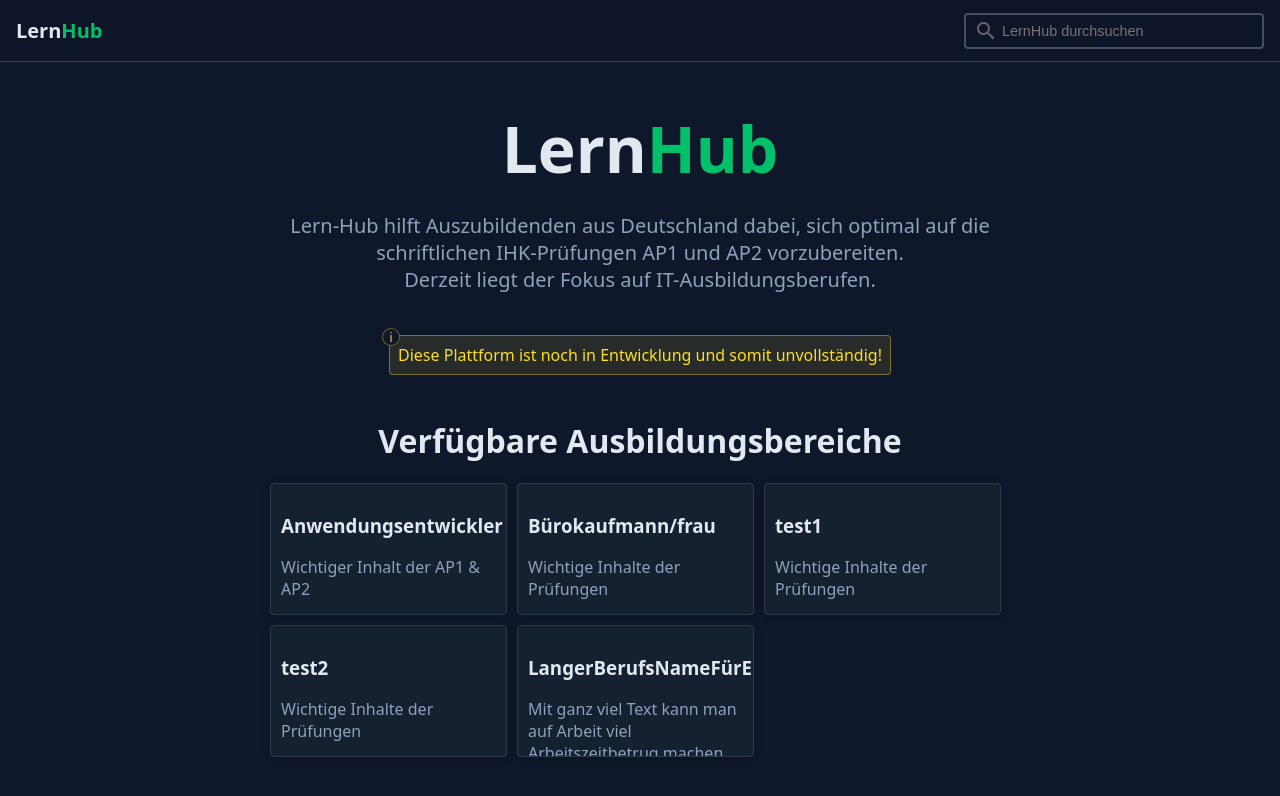
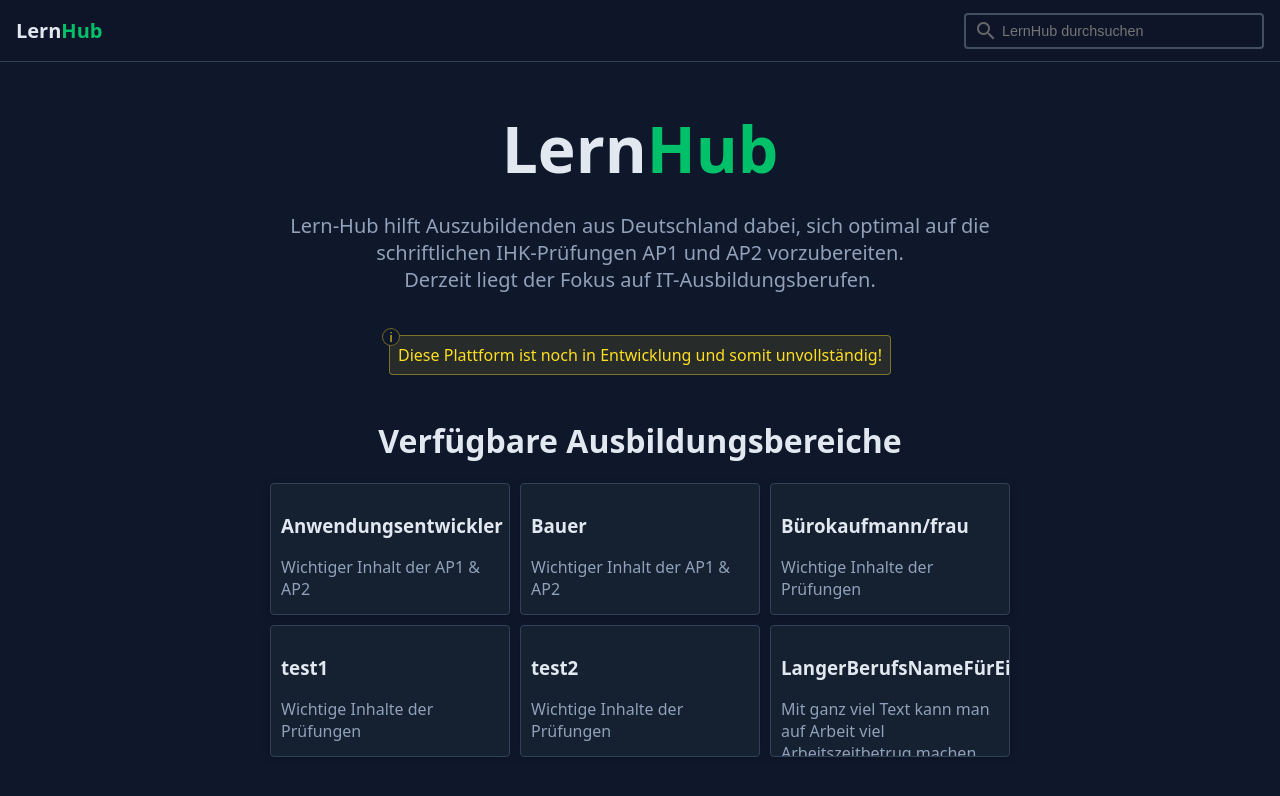
Before and after one commit to TeamThree-Devs/Lern-Hub, an Angular app in the folder frontend/: page / in a window 1280 px wide. Shown: the top 796 px of the page. Built offline with nearby package versions, Linux system fonts and the light colour scheme.

Commit message:
chore: command added for the learning modules

```diff
--- a/frontend/src/_modules/learning-module.ts
+++ b/frontend/src/_modules/learning-module.ts
@@ -8,6 +8,10 @@ export interface LearningModule {
 export const LEARNING_MODULES: LearningModule[] = [
   {
     title: 'Anwendungsentwickler',
+    description: 'Wichtiger Inhalt der AP1 & AP2',
+  },
+  {
+    title: 'Bauer',
     description: 'Wichtiger Inhalt der AP1 & AP2',
   },
   {
--- a/frontend/src/app/components/content/learning-module-list/learning-module-overview/components/learning-module/learning-module.component.scss
+++ b/frontend/src/app/components/content/learning-module-list/learning-module-overview/components/learning-module/learning-module.component.scss
@@ -1,16 +1,17 @@
 .learning-module {
   display: flex;
-  flex-direction: row;
   flex-wrap: wrap;
   gap: var(--gap);
+  justify-content: center;
 
   .learning-module__module-card {
     background-color: var(--secondary-surface);
     padding: 10px;
-    width: 215px;
+    flex: 1 1 200px;
+    max-width: 250px;
     height: 110px;
     box-shadow: 0 2px 8px rgba(0, 0, 0, 0.2);
-    border: 1px solid #2e3a50;
+    border: var(--border);
     transition: transform 0.2s ease, border-color 0.2s ease;
     cursor: pointer;
     overflow: hidden;
@@ -18,7 +19,7 @@
 
     &:hover {
       transform: translateY(-4px);
-      border-color: #00e699;
+      border-color: var(--primary);
     }
   }
 
```
